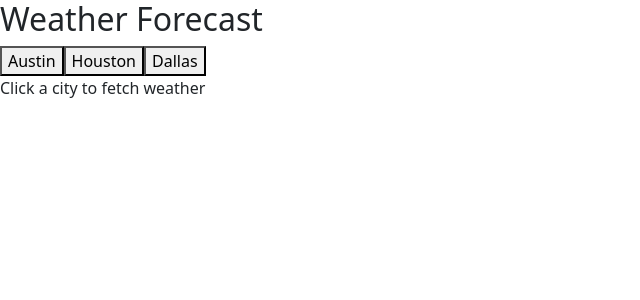
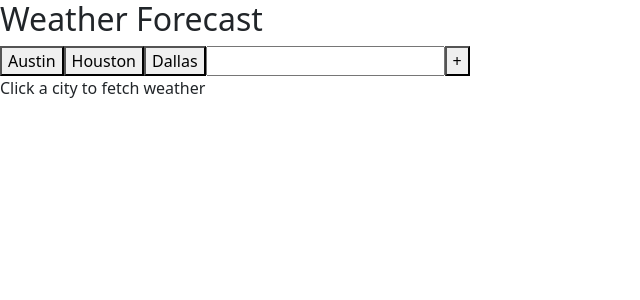
Before and after one commit to oliviamates/cs378-p4, a React (Create React App) app: page / in a window 1280 px wide. Shown: the top 300 px of the page, without its empty margins (0-640 px from the left). Built offline with nearby package versions, Linux system fonts and the light colour scheme.

Commit message:
adding new city

```diff
--- a/src/App.js
+++ b/src/App.js
@@ -24,12 +24,23 @@ function App() {
       .catch(error => console.error("Error fetching weather data:", error));
   }
 
+  function typedCity(){
+    //let latitude, longitude;
+      let res = document.getElementById("city");
+    // fetch('https://geocoding-api.open-meteo.com/v1/search?name=Berlin&count=10&language=en&format=json')
+    //     .then(response => response.json())
+    //   .then(data => setWeatherData(data))
+    //   .catch(error => console.error("Error fetching location data:", error));
+  }
+
   return (
     <div>
       <h2>Weather Forecast</h2>
       <button onClick={() => getWeather("Austin")}>Austin</button>
       <button onClick={() => getWeather("Houston")}>Houston</button>
       <button onClick={() => getWeather("Dallas")}>Dallas</button>
+      <input type="text" id="city" name="city"/>
+      <button onClick={() => typedCity()}>+</button>
 
       {weatherData ? (
         <div>
@@ -38,6 +49,7 @@ function App() {
       ) : (
         <p>Click a city to fetch weather</p>
       )}
+
     </div>
   );
 }
```
Also changed, not shown: 7 other files (tests, documents, lock files or other folders).
